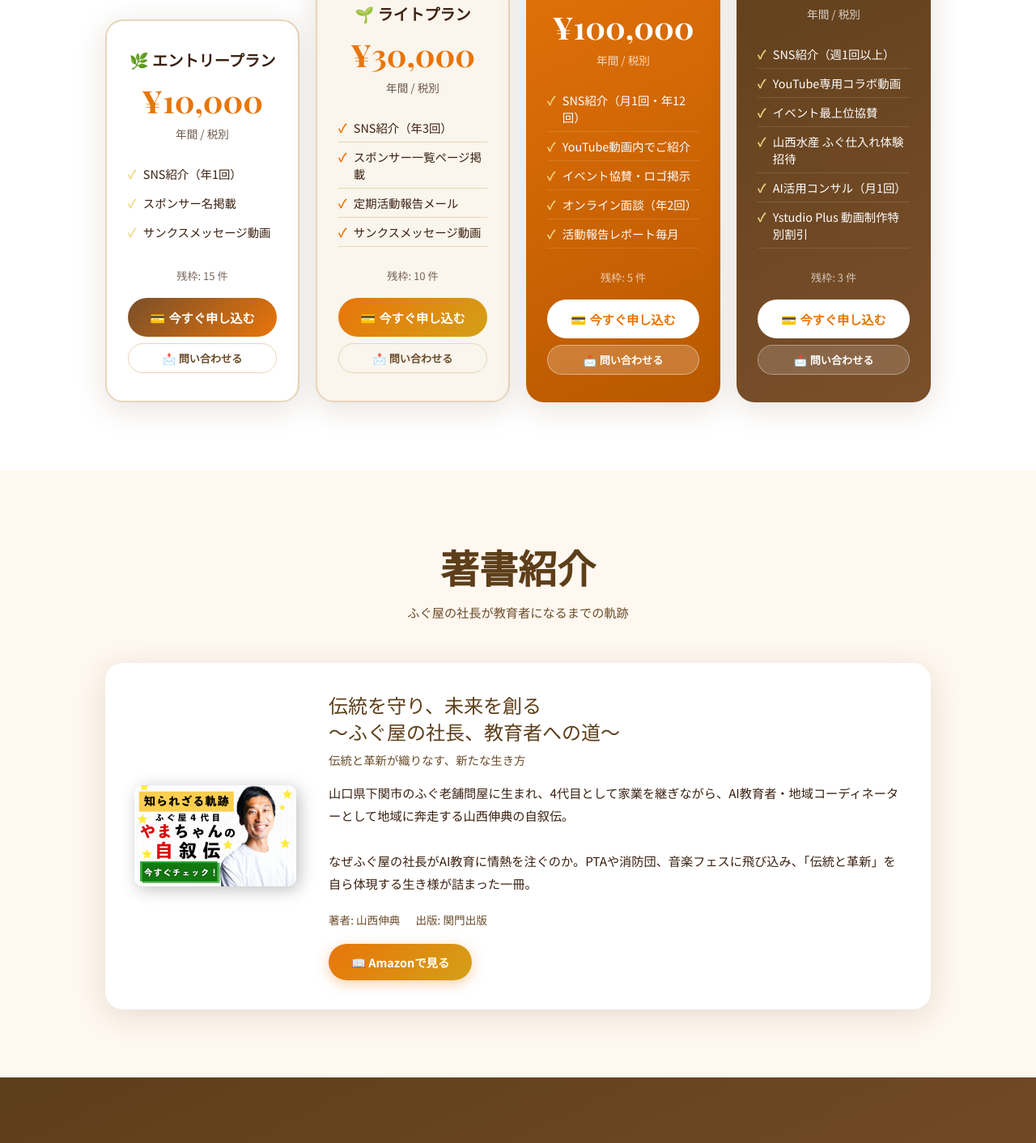
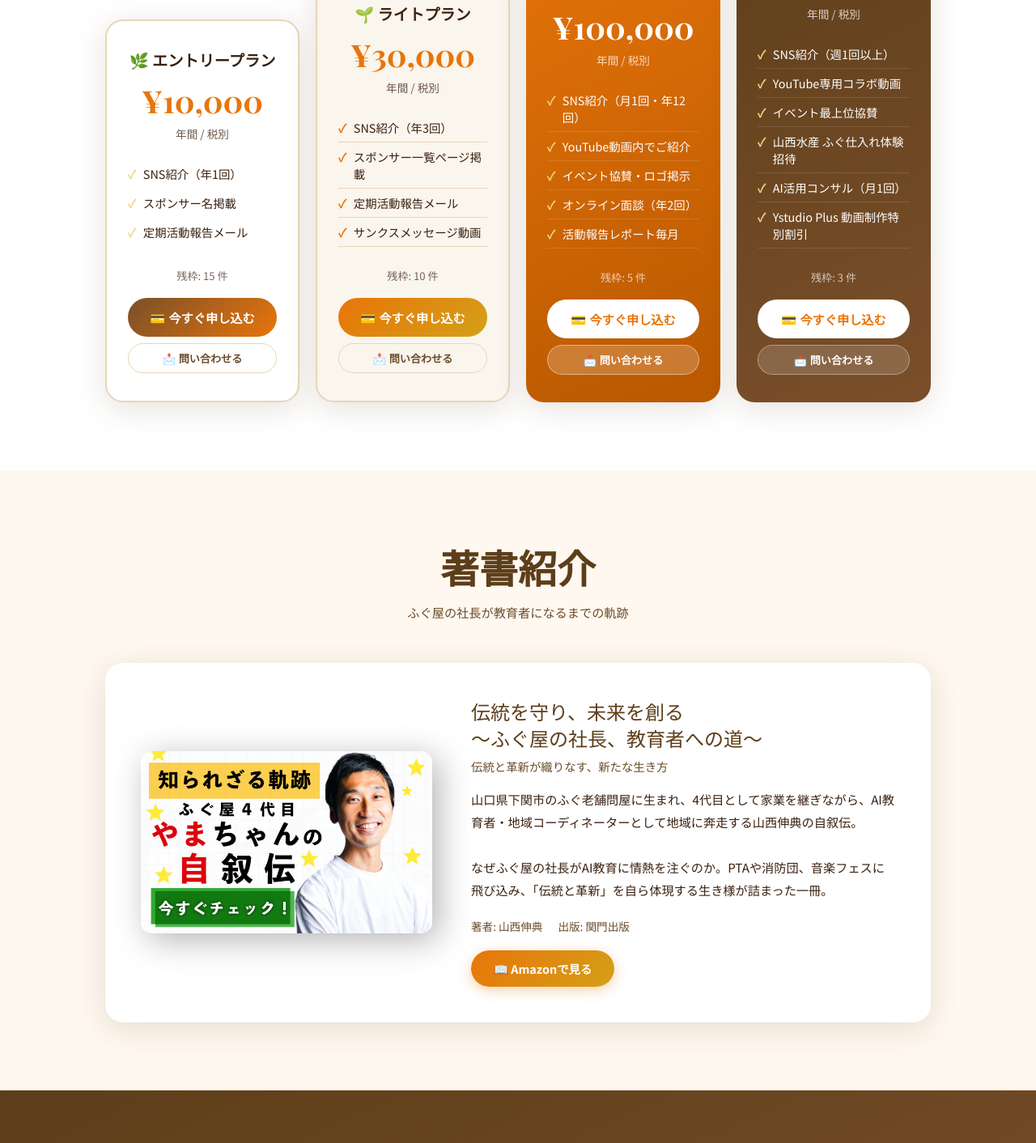
Before and after one commit to yamanishishinsuke19840623/yamanishi-shinsuke, a plain HTML site: page index.html in a window 1280 px wide. Shown: the part 6200-7612 px from the top of the page at 81% size. Drawn offline with nearby package versions, Linux system fonts and the light colour scheme; a web font is replaced by a local one.

Commit message:
Update: big book thumbnail, entry plan no video

```diff
--- a/index.html
+++ b/index.html
@@ -269,9 +269,10 @@ section{padding:84px 20px;}
 
 /* ===== BOOK SECTION ===== */
 #book-section{background:var(--primary-pale);}
-.book-card{display:flex;gap:40px;align-items:center;background:white;border-radius:22px;padding:36px;box-shadow:0 8px 36px var(--shadow);}
-@media(max-width:640px){.book-card{flex-direction:column;gap:24px;}}
-.book-cover{width:200px;flex-shrink:0;background:var(--cream);border-radius:10px;display:flex;align-items:center;justify-content:center;font-size:60px;box-shadow:4px 4px 20px rgba(0,0,0,0.25);overflow:hidden;}
+.book-card{display:flex;gap:48px;align-items:center;background:white;border-radius:22px;padding:44px;box-shadow:0 8px 36px var(--shadow);}
+@media(max-width:640px){.book-card{flex-direction:column;gap:28px;}}
+.book-cover{width:clamp(220px,35vw,360px);flex-shrink:0;background:var(--cream);border-radius:14px;display:flex;align-items:center;justify-content:center;font-size:80px;box-shadow:8px 8px 40px rgba(0,0,0,0.3);overflow:hidden;transition:transform 0.3s;}
+.book-cover:hover{transform:scale(1.03) rotate(-1deg);}
 .book-info{}
 .book-title{font-family:'Playfair Display',serif;font-size:1.5rem;color:var(--accent);margin-bottom:6px;line-height:1.4;}
 .book-sub{font-size:0.9rem;color:var(--text-light);margin-bottom:16px;}
@@ -661,7 +662,7 @@ footer{background:var(--accent);color:rgba(255,255,255,0.8);text-align:center;pa
         <ul class="plan-features">
           <li>SNS紹介（年1回）</li>
           <li>スポンサー名掲載</li>
-          <li>サンクスメッセージ動画</li>
+          <li>定期活動報告メール</li>
         </ul>
         <div class="slot-row">残枠: <span id="slot-entry">15</span> 件</div>
         <button class="plan-btn" style="background:linear-gradient(135deg,var(--brown),var(--primary));color:white;margin-bottom:8px;" onclick="openPayModal('🌿 エントリープラン','¥10,000 / 年','entry')">💳 今すぐ申し込む</button>
```
